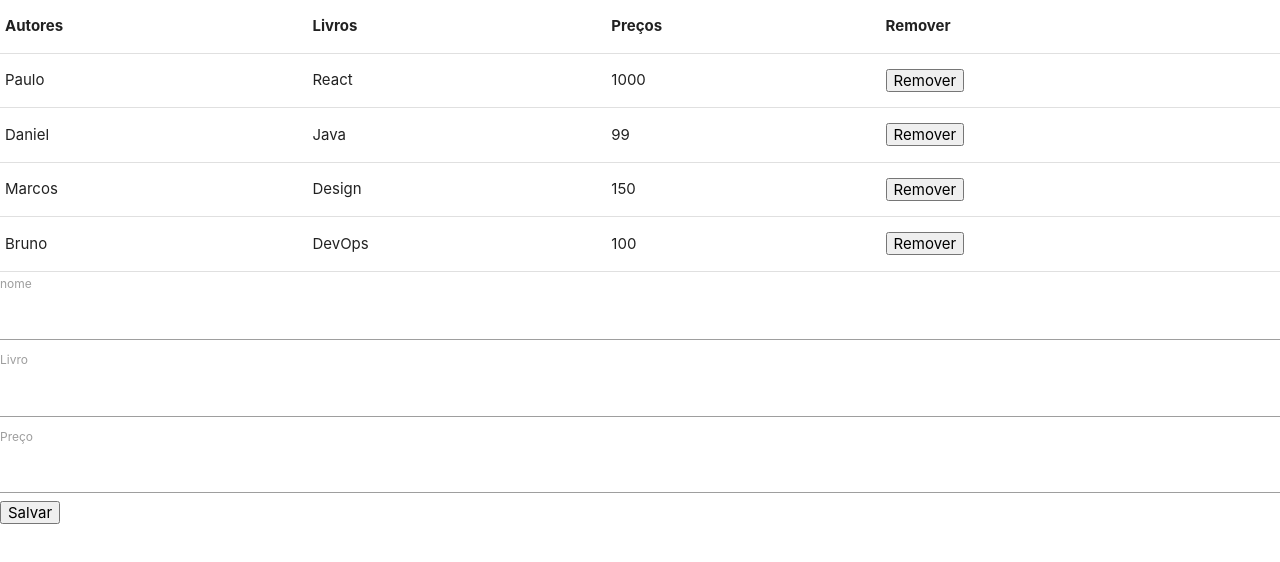
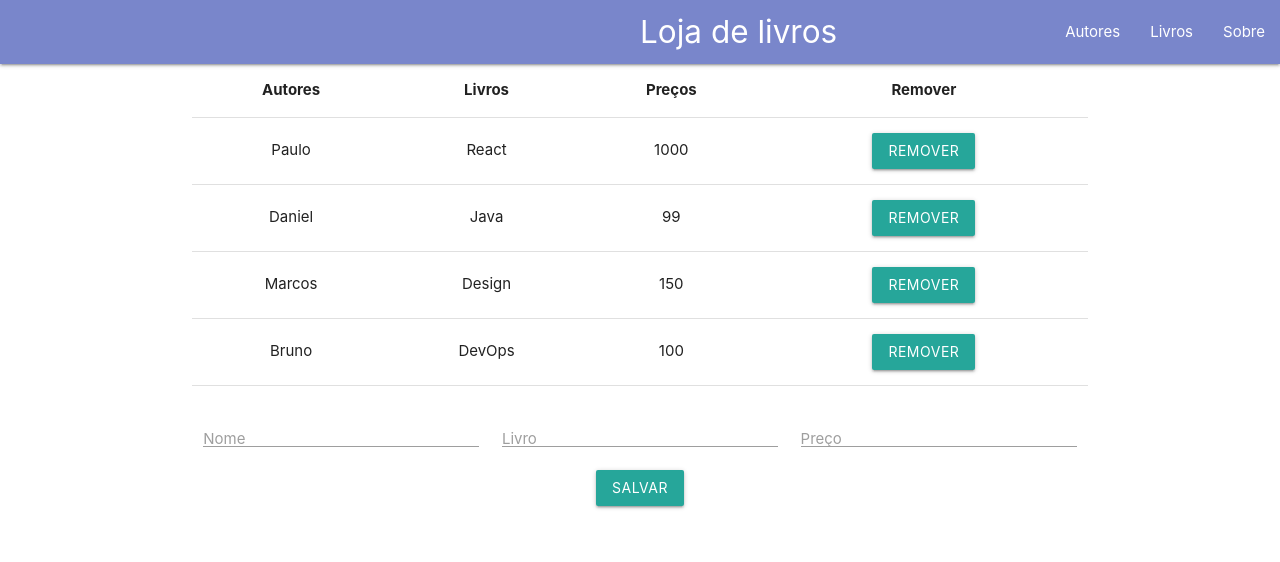
Before and after one commit to gabrielpeereira/curso-react-alura, a React (Create React App) app: page / in a window 1280 px wide. Shown: the top 562 px of the page. Built offline with nearby package versions, Linux system fonts and the light colour scheme.

Commit message:
estilização incial finalizada

```diff
--- a/src/App.css
+++ b/src/App.css
@@ -36,3 +36,7 @@
     transform: rotate(360deg);
   }
 }
+
+.mb-10{
+  margin-bottom: 1em;
+}
--- a/src/App.js
+++ b/src/App.js
@@ -1,5 +1,7 @@
 import React, { Component, Fragment } from 'react';
 import 'materialize-css/dist/css/materialize.min.css';
+import './App.css'
+import Header from './Header';
 import Tabela from './Tabela';
 import Form from './Formulario';
 
@@ -52,8 +54,11 @@ class App extends Component {
     return (
       <div className="App">
       <Fragment>
+        <Header />
+        <div className="container mb-10">
         <Tabela autores={ this.state.autores } removeAutor = { this.removeAutor }/>
         <Form escutadorDeSubmit={this.escutadorDeSubmit}/>
+        </div>
       </Fragment>
       </div>
     )
--- a/src/Formulario.js
+++ b/src/Formulario.js
@@ -2,13 +2,13 @@ import React, { Component } from 'react';
 
 class Formulario extends Component {
 
-    constructor(props){
+    constructor(props) {
         super(props);
 
         this.stateInicial = {
-            nome:'',
-            livro:'',
-            preco:'',
+            nome: '',
+            livro: '',
+            preco: '',
         }
 
         this.state = this.stateInicial;
@@ -19,7 +19,7 @@ class Formulario extends Component {
         const { name, value } = event.target;
 
         this.setState({
-            [name] : value
+            [name]: value
         });
     }
 
@@ -28,45 +28,54 @@ class Formulario extends Component {
         this.setState(this.stateInicial);
     }
 
-    render(){
+    render() {
 
         const { nome, livro, preco } = this.state;
 
-        return(
+        return (
+
+            <div className="row">
                 <form>
-
-                <label htmlFor="nome">nome</label>
+                    <div className="input-field col s4">
+                        <label className="input-field" htmlFor="nome">Nome</label>
                         <input
+                            className="validate"
                             id="nome"
                             type="text"
                             name="nome"
                             value={nome}
-                    onChange = {this.escutadorDeInput}
+                            onChange={this.escutadorDeInput}
                         />
-
-                <label htmlFor="livro">Livro</label>
+                    </div>
+                    <div className="input-field col s4">
+                        <label className="input-field" htmlFor="livro">Livro</label>
                         <input
+                            className="validate"
                             id="livro"
                             type="text"
                             name="livro"
                             value={livro}
-                    onChange = {this.escutadorDeInput}
+                            onChange={this.escutadorDeInput}
                         />
 
-
-                <label htmlFor="preco">Preço</label>
+                    </div>
+                    <div className="input-field col s4">
+                        <label className="input-field" htmlFor="preco">Preço</label>
                         <input
+                            className="validate"
                             id="preco"
                             type="text"
                             name="preco"
                             value={preco}
-                    onChange = {this.escutadorDeInput}
+                            onChange={this.escutadorDeInput}
                         />
 
-
-                <button onClick={this.submitFormulario} type="button">Salvar
+                    </div>
+                    <button className="waves-effect waves-light btn" onClick={this.submitFormulario} type="button">Salvar
                 </button>
                 </form>
+
+            </div>
         )
     }
 }
--- a/src/Header.js
+++ b/src/Header.js
@@ -4,12 +4,12 @@ import React from 'react';
 const Header = () => {
     return(
         <nav>
-        <div class="nav-wrapper">
-          <a href="#" class="brand-logo">Logo</a>
-          <ul id="nav-mobile" class="right hide-on-med-and-down">
-            <li><a href="sass.html">Sass</a></li>
-            <li><a href="badges.html">Components</a></li>
-            <li><a href="collapsible.html">JavaScript</a></li>
+        <div className="nav-wrapper indigo lighten-2">
+          <a href="/home" className="brand-logo">Loja de livros</a>
+          <ul  className="right">
+            <li><a href="/autores">Autores</a></li>
+            <li><a href="/livros">Livros</a></li>
+            <li><a href="/sobre">Sobre</a></li>
           </ul>
         </div>
       </nav>
--- a/src/Tabela.js
+++ b/src/Tabela.js
@@ -20,7 +20,7 @@ const TableBody = props => {
             <td>{linha.nome}</td>
             <td>{linha.livro}</td>
             <td>{linha.preco}</td>
-            <td><button onClick= { () => props.removeAutor(index)}>Remover</button></td>
+            <td><button className="waves-effect waves-light btn" onClick= { () => props.removeAutor(index)}>Remover</button></td>
           </tr>
         )
     });
@@ -39,7 +39,7 @@ class Tabela extends Component {
     const { autores, removeAutor } = this.props;
 
     return (
-      <table>
+      <table className="centered highlight">
         <TableHead />
         <TableBody autores= { autores } removeAutor = { removeAutor }/>
       </table>
```
Lines whose indentation alone changed are shown as unchanged.
